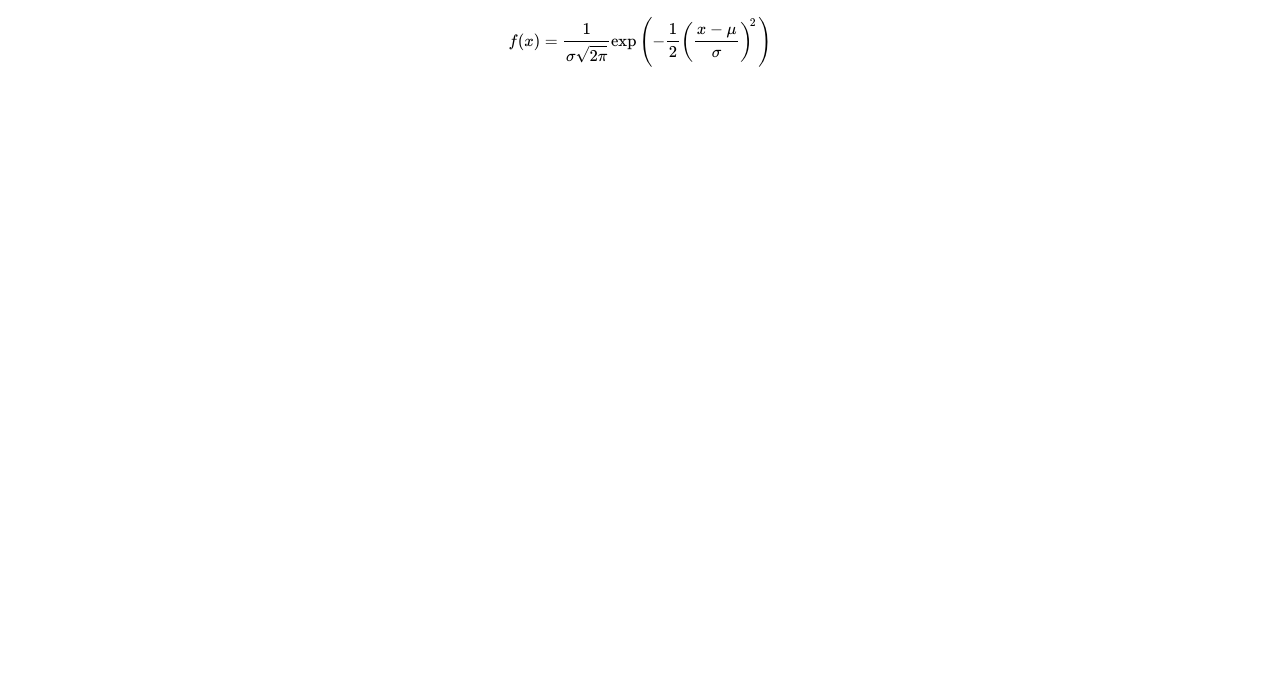
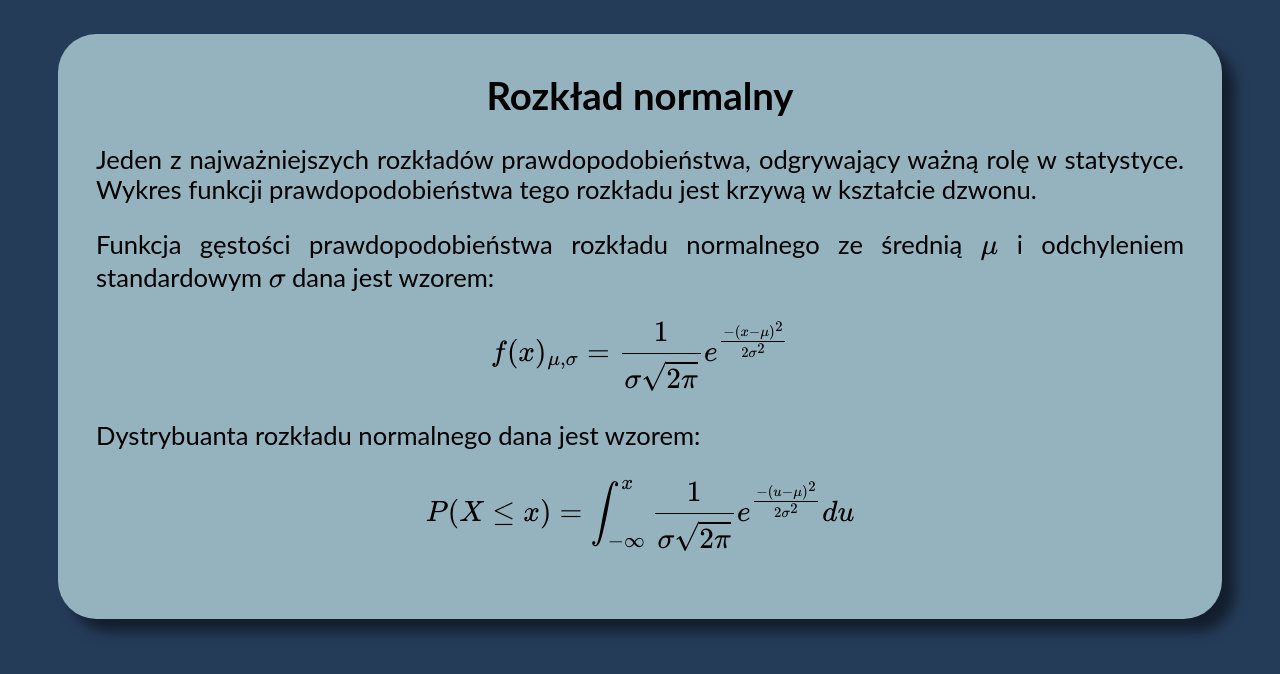
Before and after one commit to LikelyCloud/LikelyCloud.github.io, a plain HTML site: page equation.html in a window 1280 px wide. Drawn offline with nearby package versions, Linux system fonts and the light colour scheme.

Commit message:
Update equation.html

```diff
--- a/equation.html
+++ b/equation.html
@@ -8,12 +8,33 @@
     <title>Equation</title>
     <script src="https://polyfill.io/v3/polyfill.min.js?features=es6"></script>
     <script id="MathJax-script" async src="https://cdn.jsdelivr.net/npm/mathjax@3/es5/tex-mml-chtml.js"></script>
+    <link rel="stylesheet" type="text/css" href="style.css">
 
 </head>
 
 <body>
-    \[ f(x) = \frac{1}{\sigma\sqrt{2\pi}}
-    \exp\left( -\frac{1}{2}\left(\frac{x-\mu}{\sigma}\right)^{\!2}\,\right) \]
+    <div class="flex-container">
+        <div class="about-tile1">
+            <h4>Rozkład normalny</h4>
+            <p>
+                Jeden z najważniejszych rozkładów prawdopodobieństwa, odgrywający ważną rolę w
+                statystyce. Wykres funkcji prawdopodobieństwa tego rozkładu jest krzywą w kształcie dzwonu.
+            </p>
+
+            <p>
+                Funkcja gęstości prawdopodobieństwa rozkładu normalnego ze średnią \( \mu \) i odchyleniem standardowym
+                \( \sigma \) dana jest wzorem:
+                \[ f(x)_{\mu, \sigma} = \frac{1}{\sigma\sqrt{2\pi}}
+                e^ {\frac{- (x - \mu)^2}{2 \sigma ^ 2}} \]
+            </p>
+
+            <p>
+                Dystrybuanta rozkładu normalnego dana jest wzorem:
+                \[ P(X \leq x) = \int_{-\infty}^x\frac{1}{\sigma\sqrt{2\pi}}
+                e^ {\frac{- (u - \mu)^2}{2 \sigma ^ 2}}du \]
+            </p>
+        </div>
+    </div>
 </body>
 
 </html>
```
